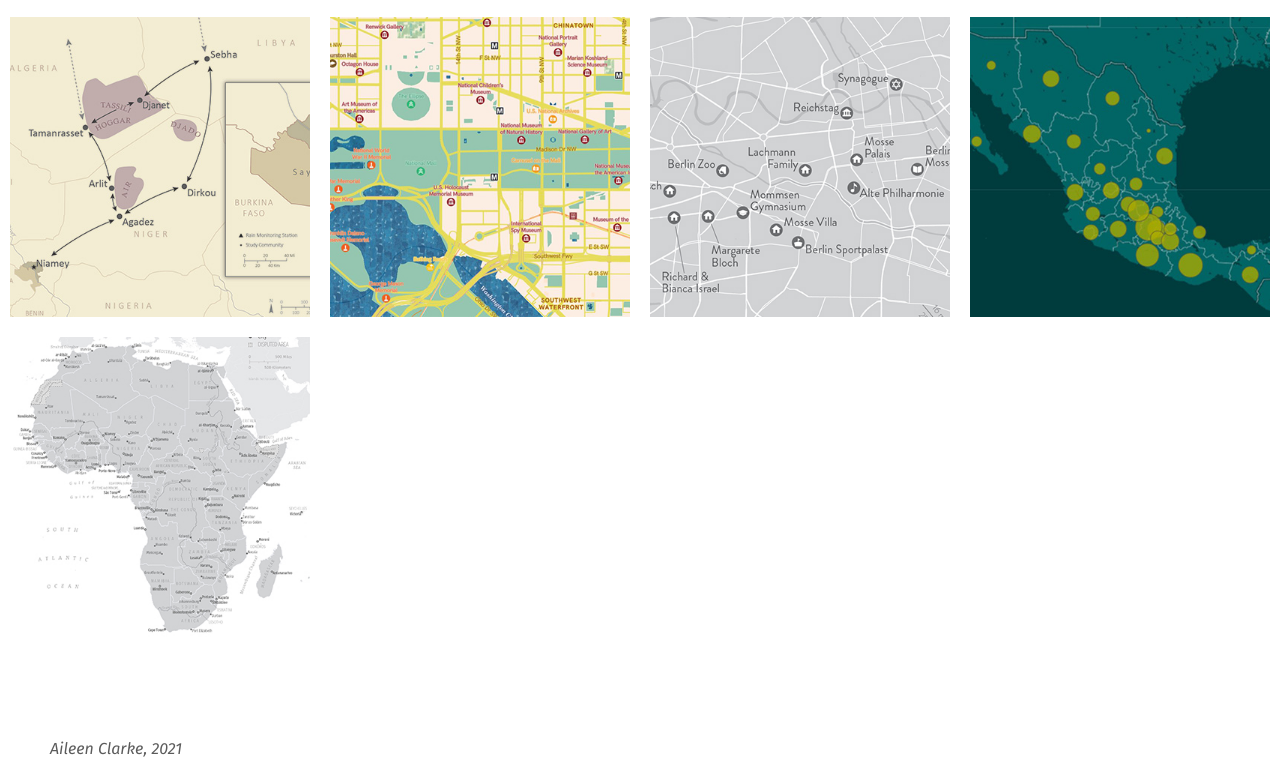
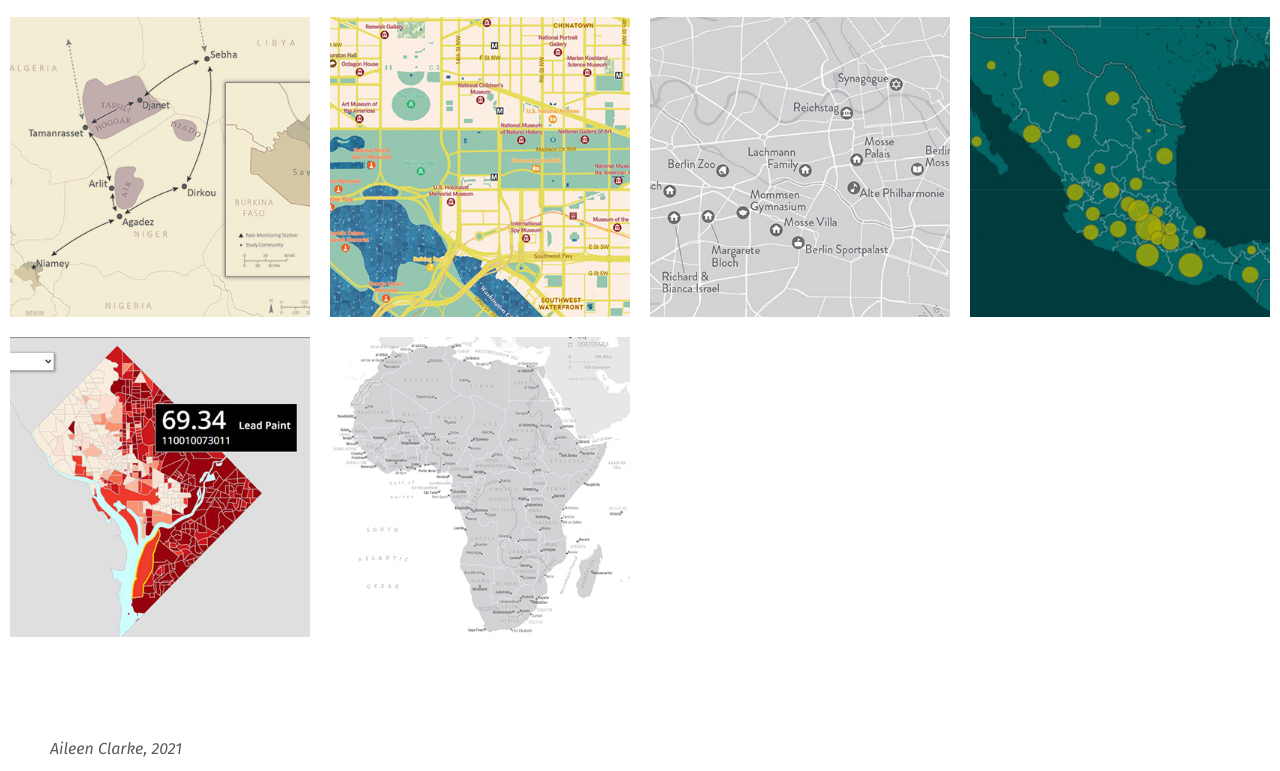
Before and after one commit to aileenclarke/aileenclarke.github.io, a plain HTML site: page index.html in a window 1280 px wide. Shown: the part 387-1158 px from the top of the page. Drawn offline with Linux system fonts and the light colour scheme.

Commit message:
add d3 ej page

```diff
--- a/index.html
+++ b/index.html
@@ -86,6 +86,12 @@
 
 
     <div class = "row">
+      <a href="https://htmlpreview.github.io/?https://github.com/aileenclarke/unit-3/blob/main/index.html" class = "portfolio-item col-xs-12 col-sm-3 col-md-3">
+        <img src="assets/D3-2022-crop.jpg" class="img-responsive">
+        <div class="caption">
+          <!-- <div class="text">Minnehaha Creek Watershed</div>-->
+        </div>
+      </a>
       <a href="typography.html" class = "portfolio-item col-xs-12 col-sm-12 col-md-3">
         <img src="assets/Typography-Africa-2022-crop.jpg" class="img-responsive">
         <div class="caption">
@@ -93,12 +99,7 @@
         </div>
       </a>
         <!--
-        <a href="minnehaha.html" class = "portfolio-item col-xs-12 col-sm-3 col-md-3">
-          <img src="assets/Minnehaha-Watershed-2014-crop.jpg" class="img-responsive">
-          <div class="caption">
-            <div class="text">Minnehaha Creek Watershed</div>
-          </div>
-        </a>
+
         <a href="/choropleth.html" class = "portfolio-item col-xs-12 col-sm-3 col-md-3">
           <img src="assets/Choropleth-DC-2021-crop.jpg" class="img-responsive">
           <div class="caption">
```
Also changed, not shown: assets/D3-2022-crop.jpg (added), assets/D3-map-graph.jpg (added), assets/D3-map.jpg (added).
